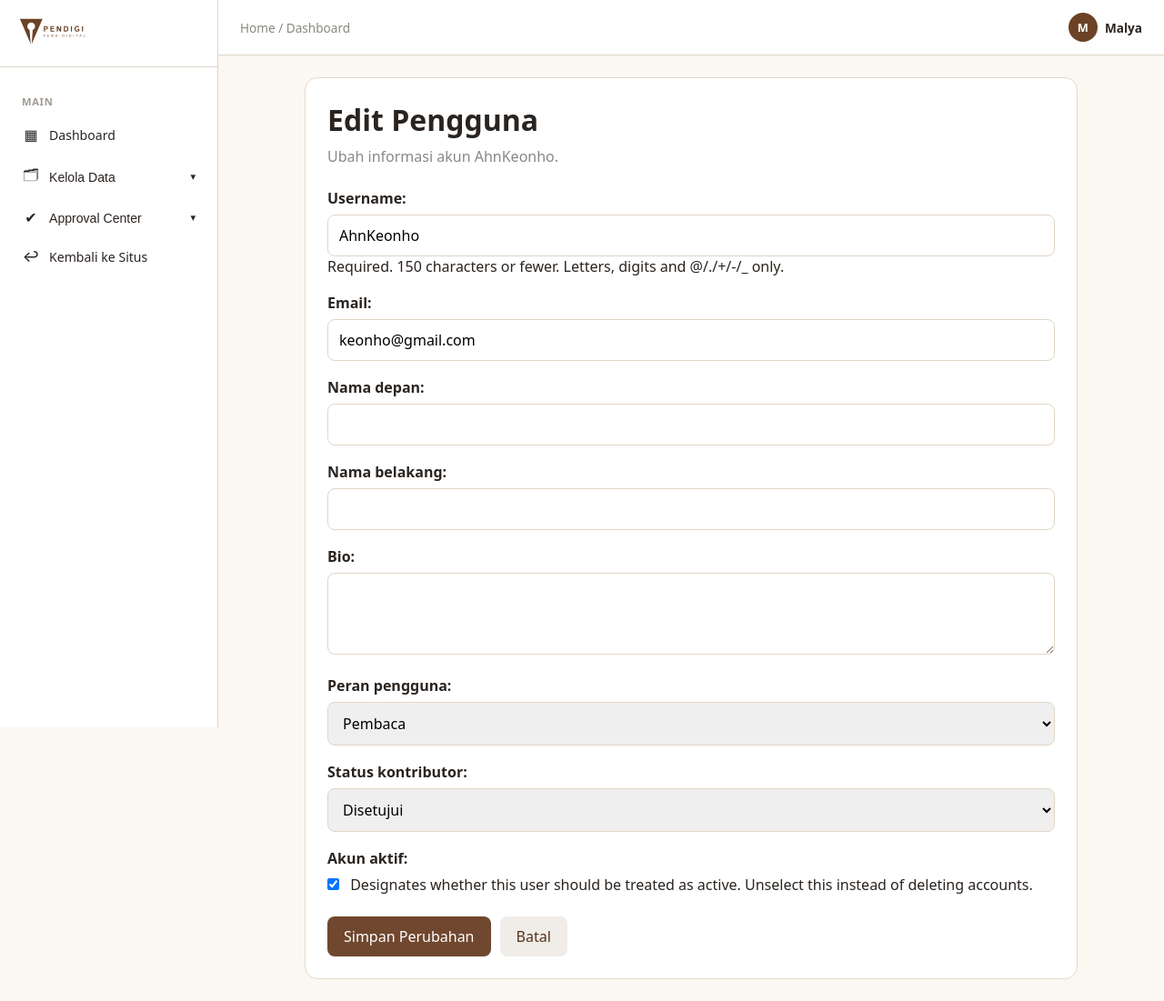
After one commit to Encrypsy/pendigi-project, a Django app: page /accounts/kelola/user/1/edit/ in a window 1280 px wide. The commit adds this page. Shown: the whole page at 91% size. Run offline with Django 5.2, Linux system fonts and the light colour scheme; a user stored in the database is signed in; data comes from the database, SQL or seed files in the repository; data that the repository does not hold is empty.

Commit message:
edit delete user

```diff
--- a/accounts/forms.py
+++ b/accounts/forms.py
@@ -3,6 +3,55 @@ from django.contrib.auth.forms import UserCreationForm
 from .models import Users, ContributorApplication
 from articles.models import Categories
 
+class AdminUserEditForm(forms.ModelForm):
+    class Meta:
+        model = Users
+        fields = [
+            'username',
+            'email',
+            'first_name',
+            'last_name',
+            'bio',
+            'role',
+            'status_kontributor',
+            'is_active',
+        ]
+
+        labels = {
+            'username': 'Username',
+            'email': 'Email',
+            'first_name': 'Nama depan',
+            'last_name': 'Nama belakang',
+            'bio': 'Bio',
+            'role': 'Peran pengguna',
+            'status_kontributor': 'Status kontributor',
+            'is_active': 'Akun aktif',
+        }
+
+        widgets = {
+            'username': forms.TextInput(attrs={
+                'class': 'form-control',
+            }),
+            'email': forms.EmailInput(attrs={
+                'class': 'form-control',
+            }),
+            'first_name': forms.TextInput(attrs={
+                'class': 'form-control',
+            }),
+            'last_name': forms.TextInput(attrs={
+                'class': 'form-control',
+            }),
+            'bio': forms.Textarea(attrs={
+                'class': 'form-control',
+                'rows': 3,
+            }),
+            'role': forms.Select(attrs={
+                'class': 'form-control',
+            }),
+            'status_kontributor': forms.Select(attrs={
+                'class': 'form-control',
+            }),
+        }
 
 class RegisterForm(UserCreationForm):
     email = forms.EmailField(required=True)
--- /dev/null
+++ b/accounts/templates/accounts/admin_user_edit.html
@@ -0,0 +1,114 @@
+
+{% extends 'admin_base.html' %}
+
+{% block title %}Edit Pengguna{% endblock %}
+
+{% block extra_css %}
+    {{ block.super }}
+    <style>
+        .user-edit-page {
+            max-width: 850px;
+            margin: auto;
+        }
+
+        .user-edit-card {
+            padding: 24px;
+            background: white;
+            border: 1px solid #e6d8c8;
+            border-radius: 14px;
+        }
+
+        .user-edit-page h1 {
+            margin-bottom: 8px;
+        }
+
+        .user-edit-description {
+            margin-bottom: 24px;
+            color: #888;
+        }
+
+        .user-edit-form p {
+            margin-bottom: 18px;
+        }
+
+        .user-edit-form label {
+            display: block;
+            margin-bottom: 7px;
+            font-weight: 600;
+        }
+
+        .user-edit-form input:not([type="checkbox"]),
+        .user-edit-form select,
+        .user-edit-form textarea {
+            box-sizing: border-box;
+            width: 100%;
+            padding: 11px 12px;
+            border: 1px solid #e2d5c7;
+            border-radius: 8px;
+            font: inherit;
+        }
+
+        .user-edit-form input[type="checkbox"] {
+            margin-right: 8px;
+        }
+
+        .user-edit-form ul.errorlist {
+            color: #b42318;
+            font-size: 13px;
+        }
+
+        .user-edit-actions {
+            display: flex;
+            flex-wrap: wrap;
+            gap: 10px;
+            margin-top: 24px;
+        }
+
+        .user-edit-button {
+            display: inline-block;
+            padding: 11px 18px;
+            border: 0;
+            border-radius: 8px;
+            background: #70472f;
+            color: white;
+            text-decoration: none;
+            cursor: pointer;
+            font: inherit;
+        }
+
+        .user-edit-cancel {
+            background: #f0ece7;
+            color: #54331d;
+        }
+    </style>
+{% endblock %}
+
+{% block admin_content %}
+<div class="user-edit-page">
+    <div class="user-edit-card">
+        <h1>Edit Pengguna</h1>
+        <p class="user-edit-description">
+            Ubah informasi akun {{ user_obj.username }}.
+        </p>
+
+        <form method="post" class="user-edit-form">
+            {% csrf_token %}
+
+            {{ form.as_p }}
+
+            <div class="user-edit-actions">
+                <button type="submit" class="user-edit-button">
+                    Simpan Perubahan
+                </button>
+
+                <a
+                    href="{% url 'admin_user_detail' user_obj.pk %}"
+                    class="user-edit-button user-edit-cancel"
+                >
+                    Batal
+                </a>
+            </div>
+        </form>
+    </div>
+</div>
+{% endblock %}
--- a/accounts/urls.py
+++ b/accounts/urls.py
@@ -1,6 +1,6 @@
 from django.urls import path
 from django.contrib.auth.views import LogoutView
-from .views import CustomLoginView, admin_user_detail, admin_user_list, author_notifications, author_pending_content, author_rejected_content, notifications_list, register_view, apply_contributor, profile_view, dashboard_view, admin_pending_contributors, admin_approve_contributor, admin_reject_contributor, toggle_follow, author_dashboard, author_my_content
+from .views import CustomLoginView, admin_user_delete, admin_user_detail, admin_user_edit, admin_user_list, author_notifications, author_pending_content, author_rejected_content, notifications_list, register_view, apply_contributor, profile_view, dashboard_view, admin_pending_contributors, admin_approve_contributor, admin_reject_contributor, toggle_follow, author_dashboard, author_my_content
 
 urlpatterns = [
     path('login/', CustomLoginView.as_view(), name='login'),
@@ -25,4 +25,14 @@ urlpatterns = [
         notifications_list,
         name='notifications_list',
     ),
+    path(
+        'kelola/user/<int:pk>/edit/',
+        admin_user_edit,
+        name='admin_user_edit',
+    ),
+    path(
+        'kelola/user/<int:pk>/delete/',
+        admin_user_delete,
+        name='admin_user_delete',
+    ),
 ]
--- a/accounts/views.py
+++ b/accounts/views.py
@@ -4,7 +4,7 @@ from django.contrib.auth.decorators import login_required
 from django.contrib import messages
 from django.db import models
 from django.shortcuts import get_object_or_404, render, redirect
-from .forms import RegisterForm, ContributorApplicationForm, ProfileUpdateForm
+from .forms import AdminUserEditForm, RegisterForm, ContributorApplicationForm, ProfileUpdateForm
 from .models import StatusKontributor, ContributorApplication, Users
 from .decorators import admin_required
 from django.db.models import Count, Avg, Q
@@ -823,6 +823,66 @@ def admin_user_detail(request, pk):
         'user_obj': user_obj,
     })
 
+@admin_required
+def admin_user_edit(request, pk):
+    user_obj = get_object_or_404(Users, pk=pk)
+
+    # Lindungi akun superuser dari perubahan melalui halaman ini.
+    if user_obj.is_superuser:
+        messages.error(
+            request,
+            'Akun superuser tidak dapat diedit melalui halaman ini.'
+        )
+        return redirect('admin_user_detail', pk=user_obj.pk)
+
+    if request.method == 'POST':
+        form = AdminUserEditForm(request.POST, instance=user_obj)
+
+        if form.is_valid():
+            form.save()
+            messages.success(
+                request,
+                f'Akun {user_obj.username} berhasil diperbarui.'
+            )
+            return redirect('admin_user_detail', pk=user_obj.pk)
+    else:
+        form = AdminUserEditForm(instance=user_obj)
+
+    return render(request, 'accounts/admin_user_edit.html', {
+        'form': form,
+        'user_obj': user_obj,
+    })
+
+@admin_required
+@require_POST
+def admin_user_delete(request, pk):
+    user_obj = get_object_or_404(Users, pk=pk)
+
+    # Tidak boleh menghapus akun yang sedang digunakan.
+    if user_obj.pk == request.user.pk:
+        messages.error(
+            request,
+            'Kamu tidak dapat menghapus akunmu sendiri.'
+        )
+        return redirect('admin_user_detail', pk=user_obj.pk)
+
+    # Lindungi akun superuser.
+    if user_obj.is_superuser:
+        messages.error(
+            request,
+            'Akun superuser tidak dapat dihapus melalui halaman ini.'
+        )
+        return redirect('admin_user_detail', pk=user_obj.pk)
+
+    username = user_obj.username
+    user_obj.delete()
+
+    messages.success(
+        request,
+        f'Akun {username} berhasil dihapus.'
+    )
+    return redirect('admin_user_list')
+
 
 def navbar_notifications(request):
     if not request.user.is_authenticated:
```
Also changed, not shown: accounts/templates/accounts/admin_user_detail.html (+26 -0 lines), accounts/templates/accounts/admin_user_list.html (+17 -3 lines).
